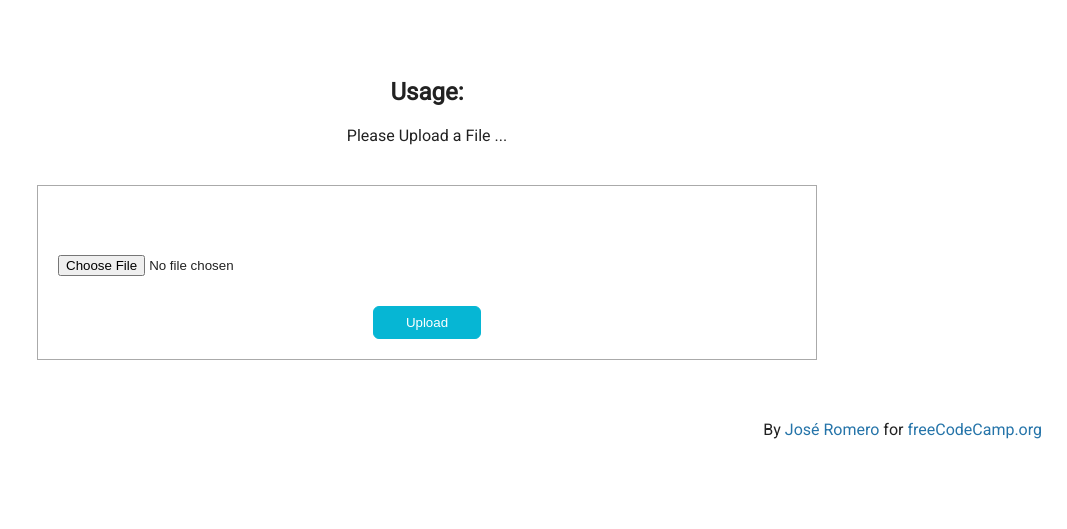
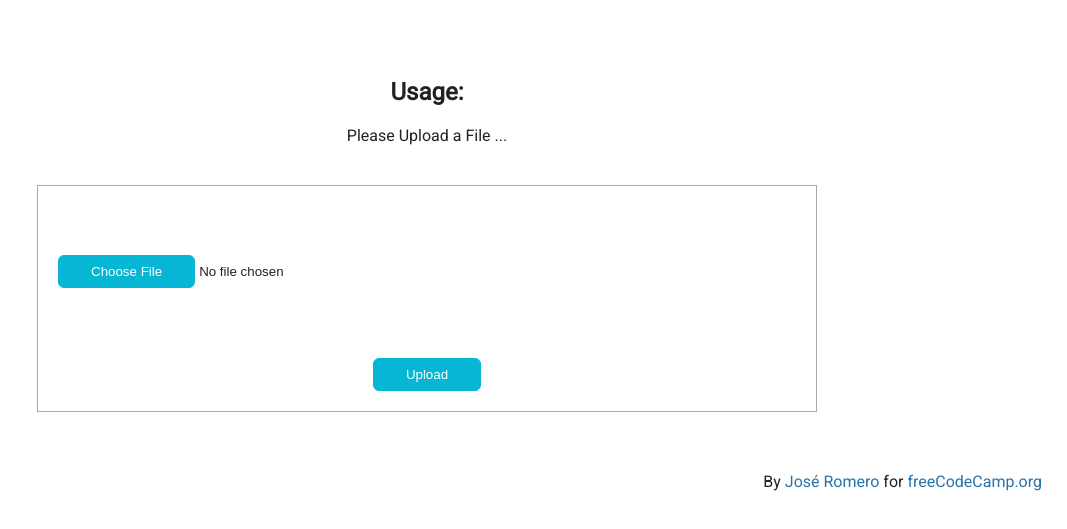
Before and after one commit to JosenRomero/five-microservices-project, a website: page FileMetadataService/views/index.html in a window 1280 px wide. Shown: the part 209-738 px from the top of the page, without its empty margins (213-1280 px from the left). Drawn offline with Linux system fonts and the light colour scheme.

Commit message:
feat(FileMetadataService): add the required attribute on the input

```diff
--- a/FileMetadataService/public/style.css
+++ b/FileMetadataService/public/style.css
@@ -30,7 +30,7 @@ header {
   text-align: center;
 }
 
-#button {
+#inputfield::file-selector-button, #button {
   background-color: #06b6d4;
   color: #fff;
   padding: 0.5rem 2rem;
@@ -38,8 +38,12 @@ header {
   border-radius: .375rem;
 }
 
-#button:hover {
+#inputfield::file-selector-button:hover, #button:hover {
   background-color: #0891b2;
+}
+
+#button {
+  margin-top: 40px;
 }
 
 .view {
--- a/FileMetadataService/views/index.html
+++ b/FileMetadataService/views/index.html
@@ -18,7 +18,7 @@
       <div class="view">
         <h3 id="output"></h3>
         <form enctype="multipart/form-data" method="POST" action="/api/fileanalyse">
-          <input id="inputfield" type="file" name="upfile">
+          <input id="inputfield" type="file" name="upfile" required>
           <button id="button" type="submit">Upload</button>
         </form>
       </div>
```
